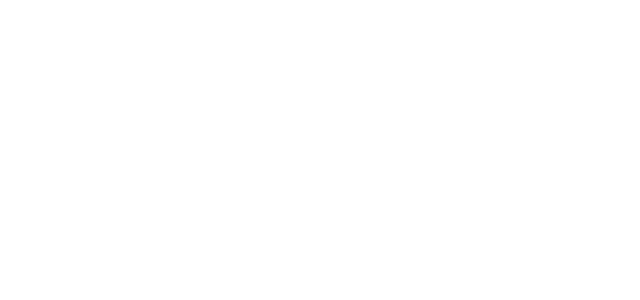
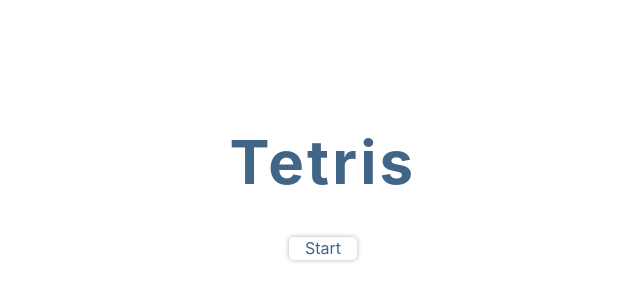
Before and after one commit to xiaoxuan0117/tetris_game, a React (Create React App) app: page / in a window 1280 px wide. Shown: the part 226-526 px from the top of the page, without its empty margins (317-957 px from the left). Built offline with nearby package versions, Linux system fonts and the light colour scheme.

Commit message:
feat: add components - Game - Landing - Button

```diff
--- a/src/App.tsx
+++ b/src/App.tsx
@@ -1,9 +1,11 @@
 import React from 'react';
 import './App.css';
+import Game from './components/Game';
 
 function App() {
   return (
     <div className="App">
+      <Game />
     </div>
   );
 }
--- /dev/null
+++ b/src/components/Atoms/Button/index.module.css
@@ -0,0 +1,13 @@
+.button {
+  color: var(--primary);
+  background-color: #fff;
+  border-radius: 5px;
+  border: none;
+  padding: 2px 16px;
+  box-shadow: 0 0 5px 0 rgba(0, 0, 0, 0.3);
+
+  &:hover {
+    cursor: pointer;
+    box-shadow: 0 0 3px 0 rgba(0, 0, 0, 0.3);
+  }
+}
--- /dev/null
+++ b/src/components/Atoms/Button/index.tsx
@@ -0,0 +1,22 @@
+import * as React from "react";
+
+import styles from "./index.module.css";
+
+export interface IButtonProps {
+  children: React.ReactNode;
+  onClick: () => void;
+}
+
+export default function Button(props: IButtonProps) {
+  return (
+    <button
+      className={styles.button}
+      type="button"
+      onClick={() => {
+        props.onClick();
+      }}
+    >
+      {props.children}
+    </button>
+  );
+}
--- /dev/null
+++ b/src/components/Game/index.module.css
@@ -0,0 +1,8 @@
+.game {
+  display: flex;
+  justify-content: center;
+  align-items: center;
+  width: 100vw;
+  height: 100vh;
+  overflow: hidden;
+}
--- /dev/null
+++ b/src/components/Game/index.tsx
@@ -0,0 +1,13 @@
+import * as React from "react";
+
+import Landing from "../Organisms/Landing";
+
+import styles from "./index.module.css";
+
+export default function Game() {
+  return (
+    <div className={styles.game}>
+      <Landing />
+    </div>
+  );
+}
--- /dev/null
+++ b/src/components/Organisms/Landing/index.module.css
@@ -0,0 +1,4 @@
+.landing {
+  color: var(--primary);
+  letter-spacing: 0.2em;
+}
--- /dev/null
+++ b/src/components/Organisms/Landing/index.tsx
@@ -0,0 +1,22 @@
+import * as React from "react";
+
+import Button from "../../Atoms/Button";
+
+import styles from "./index.module.css";
+
+export interface ILandingProps {}
+
+export default function Landing(props: ILandingProps) {
+  return (
+    <div className={styles.landing}>
+      <h1>Tetris</h1>
+      <Button
+        onClick={() => {
+          console.log("start");
+        }}
+      >
+        Start
+      </Button>
+    </div>
+  );
+}
```
